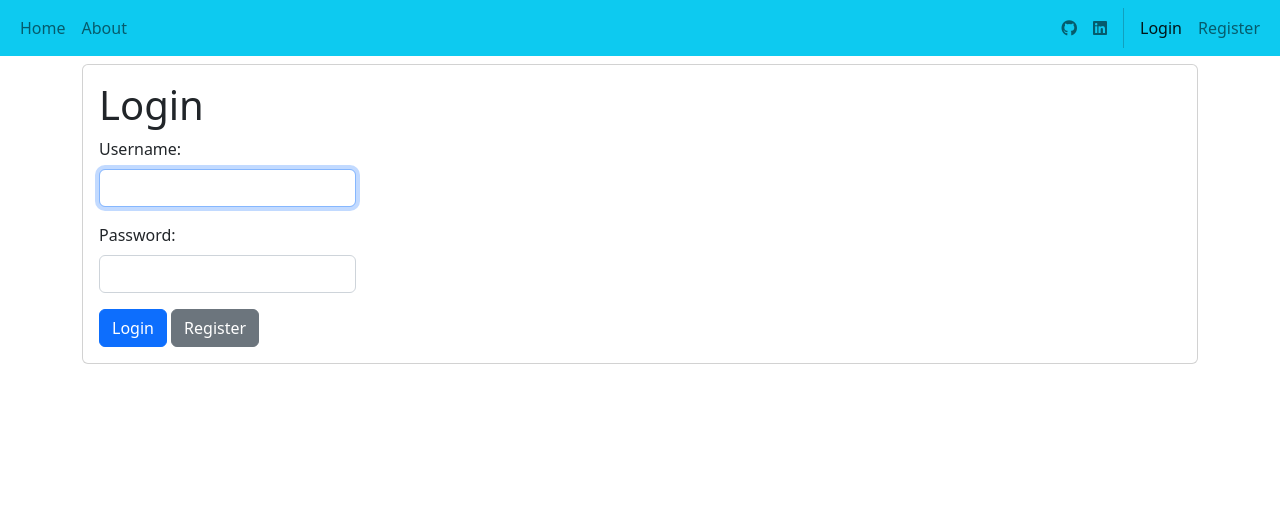
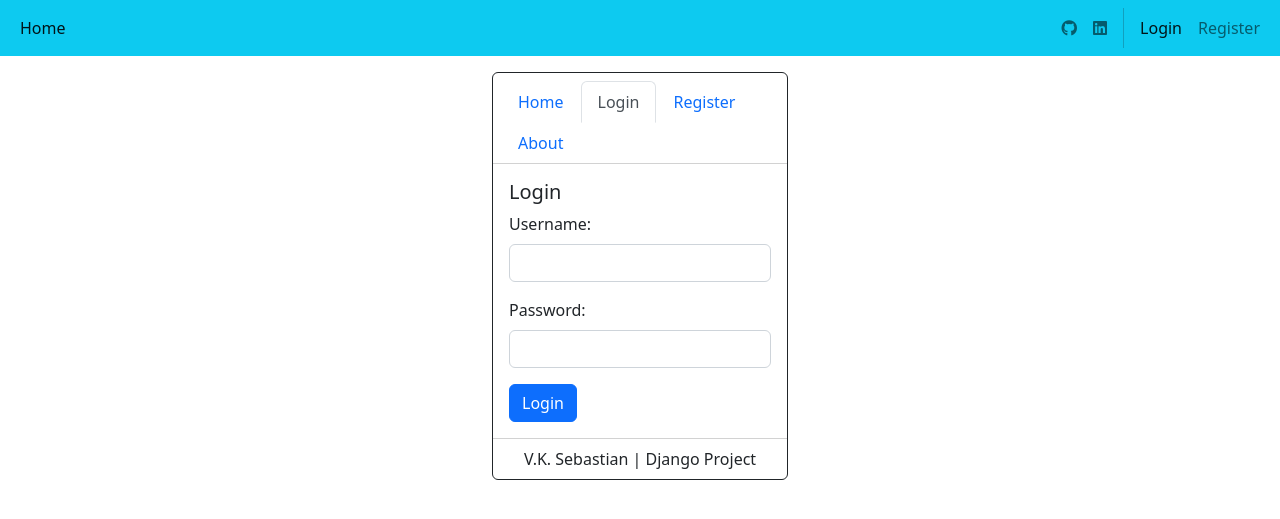
Before and after one commit to vkmsebastian/vkms, a Django app: page /login in a window 1280 px wide. Shown: the top 519 px of the page. Run offline with Django 4.2, Linux system fonts and the light colour scheme; some libraries are stand-ins or nearby versions.

Commit message:
Added the about page, reorganized navs

```diff
--- a/home/templates/home/base.html
+++ b/home/templates/home/base.html
@@ -27,9 +27,9 @@
                         <a href="{% url 'products_index' %}" class="nav-link {% block productsstatus %}{% endblock %} ">Products</a>
                     </li>
                     {% endif %}
-                    <li class="nav-item">
+                    <!-- <li class="nav-item">
                         <a href="/about" class="nav-link {% block aboutstatus %}{% endblock %}">About</a>
-                    </li>
+                    </li> -->
                 </ul>
             </div>
             <div class="mx-auto">
--- a/home/templates/home/index.html
+++ b/home/templates/home/index.html
@@ -1,12 +1,41 @@
 {% extends 'home/base.html' %}
+{% block title%}Home{% endblock %}
+{% block brand %}{% endblock %}
+{% block homestatus %}active{% endblock %}
 
-{% block title %}Home Page{% endblock %}
-{% block brand %}Van Kaizer Sebastian {% endblock %}
-{% block homestatus%}active{% endblock %}
-{% block content%}
-{% if user.is_authenticated %}
-Welcome, {{user.username}}, to the Index Page
-{% else %}
-This is the Index Page
-{% endif %}
-{% endblock%}
+{% block content %}
+<div class="row justify-content-center">
+    <div class="col-md-3 mt-3">
+        <div class="card border-dark">
+            <div class="card-header bg-transparent">
+                <ul class="nav nav-tabs card-header-tabs">
+                    <li class="nav-item">
+                        <a href="/" class="nav-link {% block cardhome %}{% endblock %}">Home</a>
+                    </li>
+                    {% if not user.is_authenticated %}
+                    <li class="nav-item">
+                        <a href="{% url 'login' %}" class="nav-link {% block cardlogin %}{% endblock %}">Login</a>
+                    </li>
+                    <li class="nav-item">
+                        <a href="{% url 'register' %}" class="nav-link {% block cardregister %}{% endblock %}">Register</a>
+                    </li>
+                    {% else%}
+                        <li class="nav-item">
+                            <a href="{% url 'logout' %}" class="nav-link link-danger">Logout</a>
+                        </li>
+                    {% endif %}
+                    <li class="nav-item">
+                        <a href="{% url 'about' %}" class="nav-link {% block cardabout %}{% endblock %}">About</a>
+                    </li>
+                </ul>
+            </div>
+            <div class="card-body">
+                {% block card %}
+                {% endblock %}
+            </div>
+            <div class="card-footer bg-transparent text-center">V.K. Sebastian | Django Project</div>
+
+        </div>
+    </div>
+</div>
+{% endblock %}
--- a/home/templates/home/login.html
+++ b/home/templates/home/index_login.html
@@ -1,20 +1,14 @@
-{% extends 'home/base.html' %}
-
+{% extends 'home/index.html' %}
+{% block cardlogin %}active{% endblock %}
 {% block title %}Login Page{% endblock %}
 {% block loginstatus%}active{% endblock %}
-{% block content%}
-<div class="container">
-    <div class="row mt-2">
-        <div class="col-0 col-xxl"></div>
-        <div class="col">
-            <div class="card align-items-start">
-                <div class="card-body">
-                    <h1 class="card-title">Login</h1>
+{% block card %}
+                <h5 class="card-title">Login</h5>
                 <form action="" method="post">
                 {% csrf_token %}
                 <div class="mb-3">
                     <label for="username" class="form-label">Username: </label>
-                    <input type="text" class="form-control {% if error %}is-invalid{% endif %}" name="username" autofocus required>
+                    <input type="text" class="form-control {% if error %}is-invalid{% endif %}" name="username" required>
                     <div class="invalid-feedback">
                         {{error}}
                     </div>
@@ -25,12 +19,6 @@
                 </div>
 
                 <button type="submit" class="btn btn-primary" formaction="login">Login</button>
-                <a href="register" class="btn btn-secondary">Register</a>
-                </div>
+
             </form>
-            </div>
-        </div>
-        <div class="col-xxl"></div>
-    </div>
-</div>
 {% endblock %}
--- a/home/urls.py
+++ b/home/urls.py
@@ -3,6 +3,7 @@ from django.urls import path
 from . import views
 
 urlpatterns = [
+    path('about', views.about, name='about'),
     path('register', views.register, name='register'),
     path('logout', views.logout, name='logout'),
     path('login', views.login, name='login'),
--- a/home/views.py
+++ b/home/views.py
@@ -1,3 +1,4 @@
+import re
 from django.shortcuts import render
 from django.http import HttpResponse, HttpResponseRedirect
 from django.contrib.auth import authenticate, login as login_user, logout as logout_user, get_user
@@ -7,7 +8,7 @@ from django.contrib.auth.forms import UserCreationForm
 
 
 def index(request):
-    return render(request, 'home/index.html')
+    return render(request, 'home/index_home.html')
 
 def login(request):
     if request.method == 'POST':
@@ -18,11 +19,11 @@ def login(request):
             login_user(request, user)
             return HttpResponseRedirect('/')
         else:
-            return render(request, 'home/login.html', {'error': "Invalid username/password"})
+            return render(request, 'home/index_login.html', {'error': "Invalid username/password"})
 
     else:
         if get_user(request).is_authenticated is False:
-            return render(request, 'home/login.html')
+            return render(request, 'home/index_login.html')
         else:
             return HttpResponseRedirect('/')
 
@@ -32,8 +33,11 @@ def logout(request):
 
 
 def register(request):
-    if request.method == 'GET':
-        return render(request, 'home/register.html')
+    if get_user(request).is_authenticated:
+        return HttpResponseRedirect('/')
+
+    elif request.method == 'GET':
+        return render(request, 'home/index_register.html')
 
     elif request.method == 'POST':
         form = UserCreationForm(request.POST)
@@ -44,4 +48,7 @@ def register(request):
                 login_user(request, user)
                 return HttpResponseRedirect('/')
 
-        return render(request, 'home/register.html', {'form': form})
+        return render(request, 'home/index_register.html', {'form': form})
+
+def about(request):
+    return render(request, 'home/index_about.html')
```
Also changed, not shown: home/templates/home/index_about.html (added, +11 -0 lines), home/templates/home/index_home.html (added, +12 -0 lines), home/templates/home/index_register.html (renamed from home/templates/home/register.html, +4 -16 lines).
